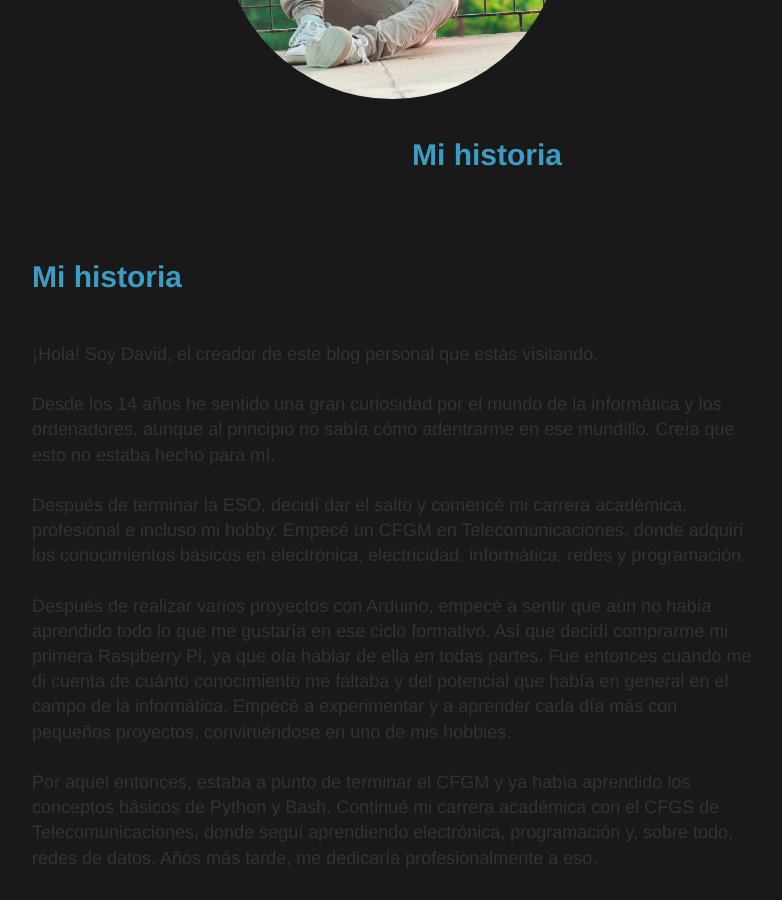
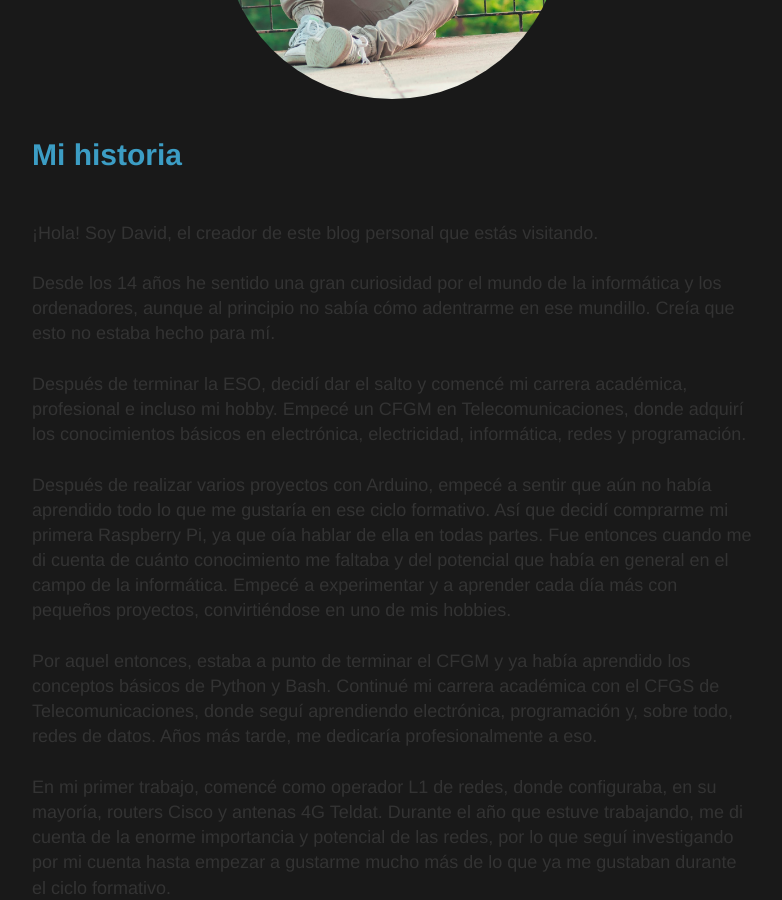
Before and after one commit to b4shnhawx/b4shnhawx.github.io, a Jekyll site: the page built from about/index.html, in a window 1280 px wide and 900 px high, scrolled down 494 px. Shown: the whole window, without its empty margins (248-1030 px from the left). Built offline with Jekyll 4.4.1, drawn with Linux system fonts in a browser that asks for light colours; nearby versions of some CDN libraries.

Commit message:
Update index.html

```diff
--- a/about/index.html
+++ b/about/index.html
@@ -64,9 +64,8 @@
 </head>
 <body>
 
-<div class="container" align="right">
-  <img src="../images/aboutme.jpg" href="https://www.linkedin.com/in/darribash" alt="Avatar" class="logo" style="width:100%">
-  <h1>Mi historia</h1><br>
+<div class="container">
+  <img src="../images/aboutme.jpg" align="right" href="https://www.linkedin.com/in/darribash" alt="Avatar" class="logo" style="width:100%">
   <div class="middle">
 
     <a href="https://www.linkedin.com/in/darribash" class="svg-icon linkedin"></a>
```
